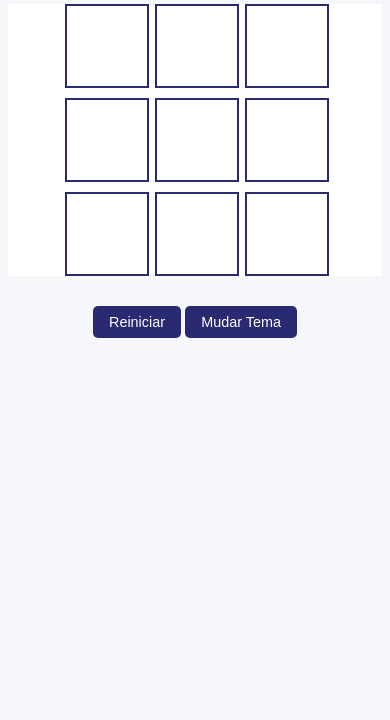
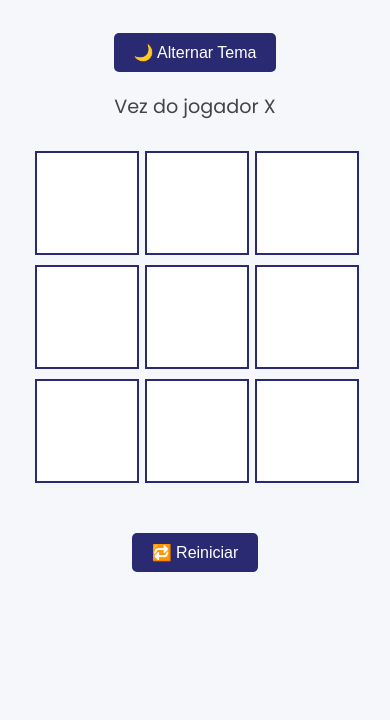
Before and after one commit to jonhtxt/jogo-da-velha, a plain HTML site: page index.html in a window 390 px wide. Shown: the part 124-844 px from the top of the page. Drawn offline with Linux system fonts and the light colour scheme.

Commit message:
Adiciona som e modo escuro ao jogo

```diff
--- a/index.html
+++ b/index.html
@@ -1,16 +1,20 @@
 <!DOCTYPE html>
 <html lang="pt-BR">
-  <head>
-    <meta charset="UTF-8">
-    <meta name="viewport" content="width=device-width, initial-scale=1.0">
-    <title>Jogo da Velha</title>
-    <link href="https://fonts.googleapis.com/css2?family=Poppins:wght@400;700&display=swap" rel="stylesheet">
-    <link rel="stylesheet" href="style.css">
-  </head>
+<head>
+  <meta charset="UTF-8" />
+  <meta name="viewport" content="width=device-width, initial-scale=1.0" />
+  <title>Jogo da Velha</title>
+  <link href="https://fonts.googleapis.com/css2?family=Poppins:wght@400;700&display=swap" rel="stylesheet" />
+  <link rel="stylesheet" href="style.css" />
+</head>
 <body>
   <h1>Jogo da Velha</h1>
-  <div class="board" id="board">
-    <!-- As 9 casas do tabuleiro -->
+
+  <button id="theme-toggle">🌙 Alternar Tema</button>
+
+  <div id="status">Vez do jogador X</div>
+
+  <div class="board">
     <div class="cell" data-index="0"></div>
     <div class="cell" data-index="1"></div>
     <div class="cell" data-index="2"></div>
@@ -21,10 +25,9 @@
     <div class="cell" data-index="7"></div>
     <div class="cell" data-index="8"></div>
   </div>
-  <p id="status"></p>
-  <button onclick="reiniciarJogo()">Reiniciar</button>
+
+  <button onclick="reiniciarJogo()">🔁 Reiniciar</button>
 
   <script src="script.js"></script>
 </body>
 </html>
-<button id="theme-toggle">Mudar Tema</button>
--- a/script.js
+++ b/script.js
@@ -1,4 +1,3 @@
-// Som de clique
 const clickSound = new Audio('https://cdn.pixabay.com/audio/2022/03/15/audio_b2bd4f274d.mp3');
 
 const cells = document.querySelectorAll(".cell");
@@ -18,7 +17,6 @@ cells.forEach(cell => {
 });
 
 function clicarNaCelula(e) {
-  console.log("clicou");
   const index = e.target.dataset.index;
   if (tabuleiro[index] !== "" || !jogoAtivo) return;
 
@@ -39,7 +37,6 @@ function clicarNaCelula(e) {
   }
 }
 
-
 function verificarVitoria() {
   return combinacoesVitoria.some(combinacao => {
     return combinacao.every(i => tabuleiro[i] === jogadorAtual);
@@ -50,11 +47,11 @@ function reiniciarJogo() {
   tabuleiro = ["", "", "", "", "", "", "", "", ""];
   jogadorAtual = "X";
   jogoAtivo = true;
-  statusText.textContent = "";
+  statusText.textContent = "Vez do jogador X";
   cells.forEach(cell => (cell.textContent = ""));
 }
 
-// Botão de tema escuro
+// Botão de alternar tema
 const themeToggleButton = document.getElementById('theme-toggle');
 themeToggleButton.addEventListener('click', () => {
   document.body.classList.toggle('dark-mode');
--- a/style.css
+++ b/style.css
@@ -5,6 +5,7 @@ body {
   background-color: #f5f7fa;
   color: #333;
   margin-top: 50px;
+  transition: background-color 0.3s, color 0.3s;
 }
 
 h1 {
@@ -47,6 +48,7 @@ button {
   font-size: 1rem;
   border-radius: 5px;
   cursor: pointer;
+  margin-top: 20px;
   transition: background-color 0.3s;
 }
 
@@ -59,72 +61,7 @@ button:hover {
   margin: 20px 0;
   color: #444;
 }
-/* Estilo normal (modo claro) */
-body {
-  background-color: #f5f7fa;
-  color: #333;
-}
 
-.board {
-  background-color: #fff;
-}
-
-.cell {
-  background-color: #fff;
-  border: 2px solid #2a2a72;
-}
-
-/* Estilo para o modo escuro */
-body.dark-mode {
-  background-color: #333;
-  color: #fff;
-}
-
-body.dark-mode .board {
-  background-color: #444;
-}
-
-body.dark-mode .cell {
-  background-color: #555;
-  border-color: #888;
-}
-
-body.dark-mode button {
-  background-color: #444;
-  color: #fff;
-}
-
-body.dark-mode button:hover {
-  background-color: #666;
-}
-/* Estilo normal para telas maiores */
-.board {
-  display: grid;
-  grid-template-columns: repeat(3, 100px);
-  gap: 10px;
-}
-
-/* Estilo responsivo para telas menores (máximo de 600px de largura) */
-@media (max-width: 600px) {
-  .board {
-    grid-template-columns: repeat(3, 80px);  /* Diminui o tamanho das células */
-  }
-
-  .cell {
-    width: 80px;
-    height: 80px;
-    font-size: 2rem;  /* Diminui o tamanho da fonte */
-  }
-
-  h1 {
-    font-size: 2rem;  /* Diminui o tamanho do título */
-  }
-
-  button {
-    padding: 8px 16px;
-    font-size: 0.9rem;
-  }
-}
 /* 🌙 Estilo para o modo escuro */
 body.dark-mode {
   background-color: #1a1a1a;
```
